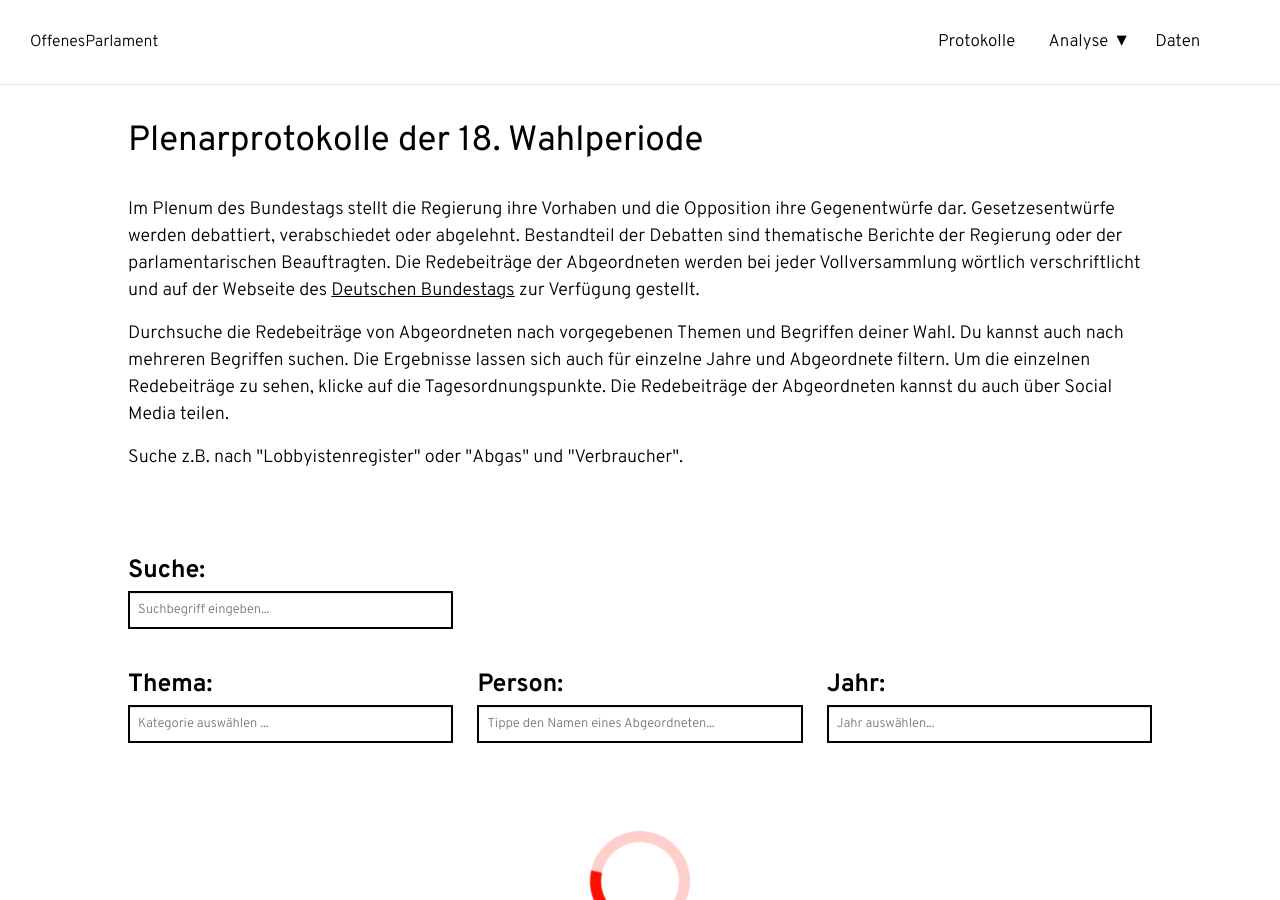
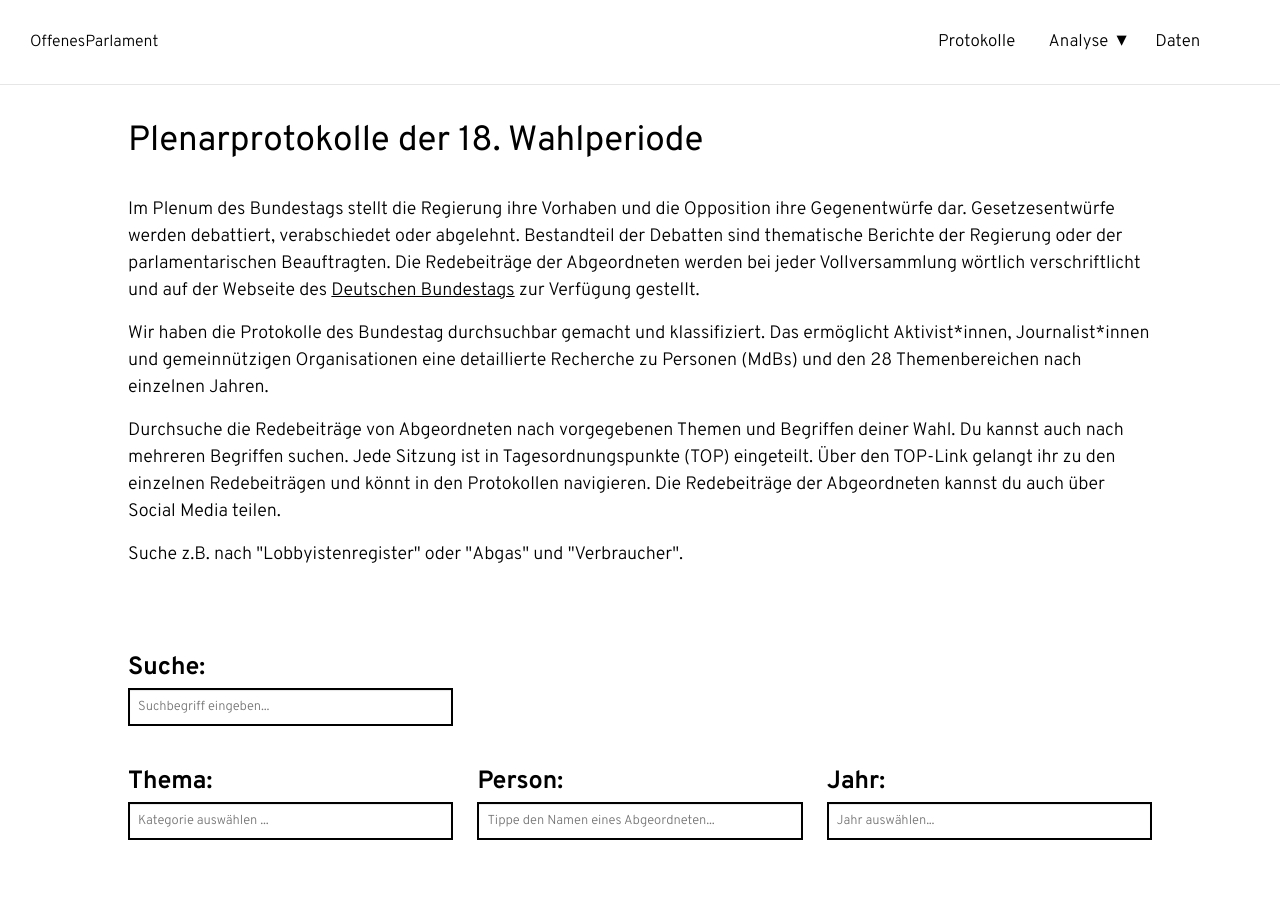
Before and after one commit to Datenschule/offenesparlament.de-frontend, a Jekyll site: the page built from protokolle/index.html, in a window 1280 px wide and 900 px high. Built offline with Jekyll 4.4.1, drawn with Linux system fonts in a browser that asks for light colours.

Commit message:
add new into text to search

```diff
--- a/protokolle/index.html
+++ b/protokolle/index.html
@@ -12,7 +12,9 @@
         <div class="container-left-12">
             <p>Im Plenum des Bundestags stellt die Regierung ihre Vorhaben und die Opposition ihre Gegenentwürfe dar. Gesetzesentwürfe werden debattiert, verabschiedet oder abgelehnt. Bestandteil der Debatten sind thematische Berichte der Regierung oder der parlamentarischen Beauftragten. Die Redebeiträge der Abgeordneten werden bei jeder Vollversammlung wörtlich verschriftlicht und auf der Webseite des <a href="http://www.bundestag.de/dokumente/protokolle/plenarprotokolle/">Deutschen Bundestags</a> zur Verfügung gestellt.
             </p>
-            <p>Durchsuche die Redebeiträge von Abgeordneten nach vorgegebenen Themen und Begriffen deiner Wahl. Du kannst auch nach mehreren Begriffen suchen. Die Ergebnisse lassen sich auch für einzelne Jahre und Abgeordnete filtern. Um die einzelnen Redebeiträge zu sehen, klicke auf die Tagesordnungspunkte. Die Redebeiträge der Abgeordneten kannst du auch über Social Media teilen.
+            <p>Wir haben die Protokolle des Bundestag durchsuchbar gemacht und klassifiziert. Das ermöglicht Aktivist*innen, Journalist*innen und gemeinnützigen Organisationen eine detaillierte Recherche zu Personen (MdBs) und den 28 Themenbereichen nach einzelnen Jahren.
+            </p>
+            <p>Durchsuche die Redebeiträge von Abgeordneten nach vorgegebenen Themen und Begriffen deiner Wahl. Du kannst auch nach mehreren Begriffen suchen. Jede Sitzung ist in Tagesordnungspunkte (TOP) eingeteilt. Über den TOP-Link gelangt ihr zu den einzelnen Redebeiträgen und könnt in den Protokollen navigieren. Die Redebeiträge der Abgeordneten kannst du auch über Social Media teilen.
             </p>
             <p>Suche z.B. nach "Lobbyistenregister" oder "Abgas" und "Verbraucher".
             </p>
```
